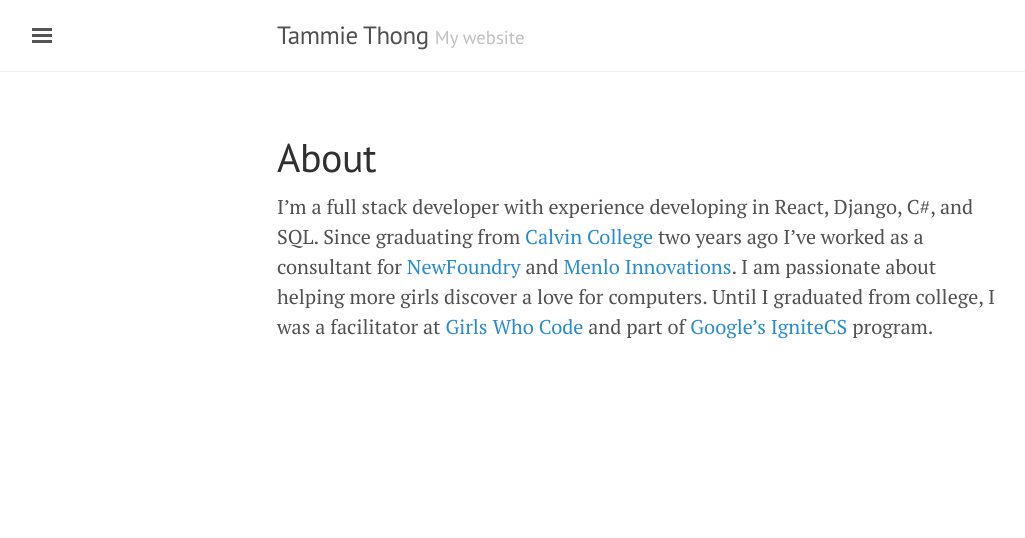
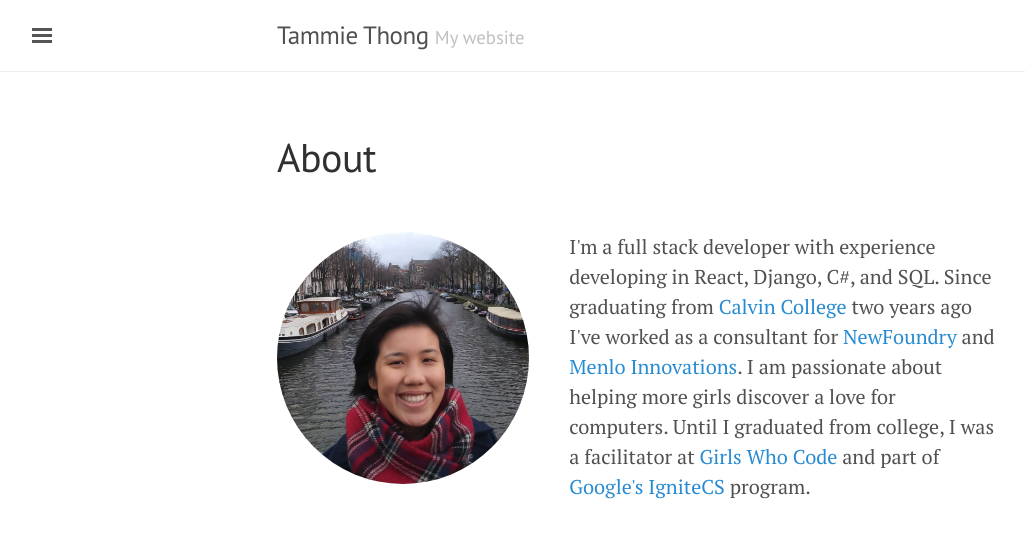
Before and after one commit to tammiet/tammiet.github.io, a Jekyll site: the page built from about.md, in a window 1280 px wide. Shown: the top 538 px of the page, without its empty margins (3-1028 px from the left). Built offline with Jekyll 4.4.1, drawn with Linux system fonts in a browser that asks for light colours.

Commit message:
styled content in About page

```diff
--- a/_includes/head.html
+++ b/_includes/head.html
@@ -18,6 +18,7 @@
   <link rel="stylesheet" href="{{ site.baseurl }}/public/css/poole.css">
   <link rel="stylesheet" href="{{ site.baseurl }}/public/css/syntax.css">
   <link rel="stylesheet" href="{{ site.baseurl }}/public/css/lanyon.css">
+  <link rel="stylesheet" href="{{ site.baseurl }}/public/css/custom.css">
   <link rel="stylesheet" href="https://fonts.googleapis.com/css?family=PT+Serif:400,400italic,700%7CPT+Sans:400">
 
   <!-- Icons -->
--- a/about.md
+++ b/about.md
@@ -2,4 +2,8 @@
 layout: page
 title: About
 ---
-I'm a full stack developer with experience developing in React, Django, C#, and SQL. Since graduating from [Calvin College](https://calvin.edu/) two years ago I've worked as a consultant for [NewFoundry](http://thenewfoundry.com/) and [Menlo Innovations](https://menloinnovations.com/). I am passionate about helping more girls discover a love for computers. Until I graduated from college, I was a facilitator at [Girls Who Code](https://girlswhocode.com/) and part of [Google's IgniteCS](https://sites.google.com/view/ignitecs) program.
+
+<div class="about-content">
+	<div class="my-image"><img src="/images/tammie-amsterdam.jpeg" alt="Tammie"></div>
+	<div class="about-text">I'm a full stack developer with experience developing in React, Django, C#, and SQL. Since graduating from <a href="https://calvin.edu/">Calvin College</a> two years ago I've worked as a consultant for <a href="http://thenewfoundry.com/">NewFoundry</a> and <a href="https://menloinnovations.com/">Menlo Innovations</a>. I am passionate about helping more girls discover a love for computers. Until I graduated from college, I was a facilitator at <a href="https://girlswhocode.com/">Girls Who Code</a> and part of <a href="https://sites.google.com/view/ignitecs">Google's IgniteCS</a> program.</div>
+</div>
--- /dev/null
+++ b/public/css/custom.css
@@ -0,0 +1,15 @@
+
+.about-content {
+  display: flex;
+  flex-direction: row;
+  padding-top:2em;
+}
+
+.about-content .my-image {
+  padding-right: 2em;
+}
+
+.about-content .my-image img {
+	border-radius: 50%;
+	width:100em;
+}
```
Also changed, not shown: _posts/2014-01-01-example-content.md (+1 -1 lines), images/tammie-amsterdam.jpeg (added), 1 other file.
